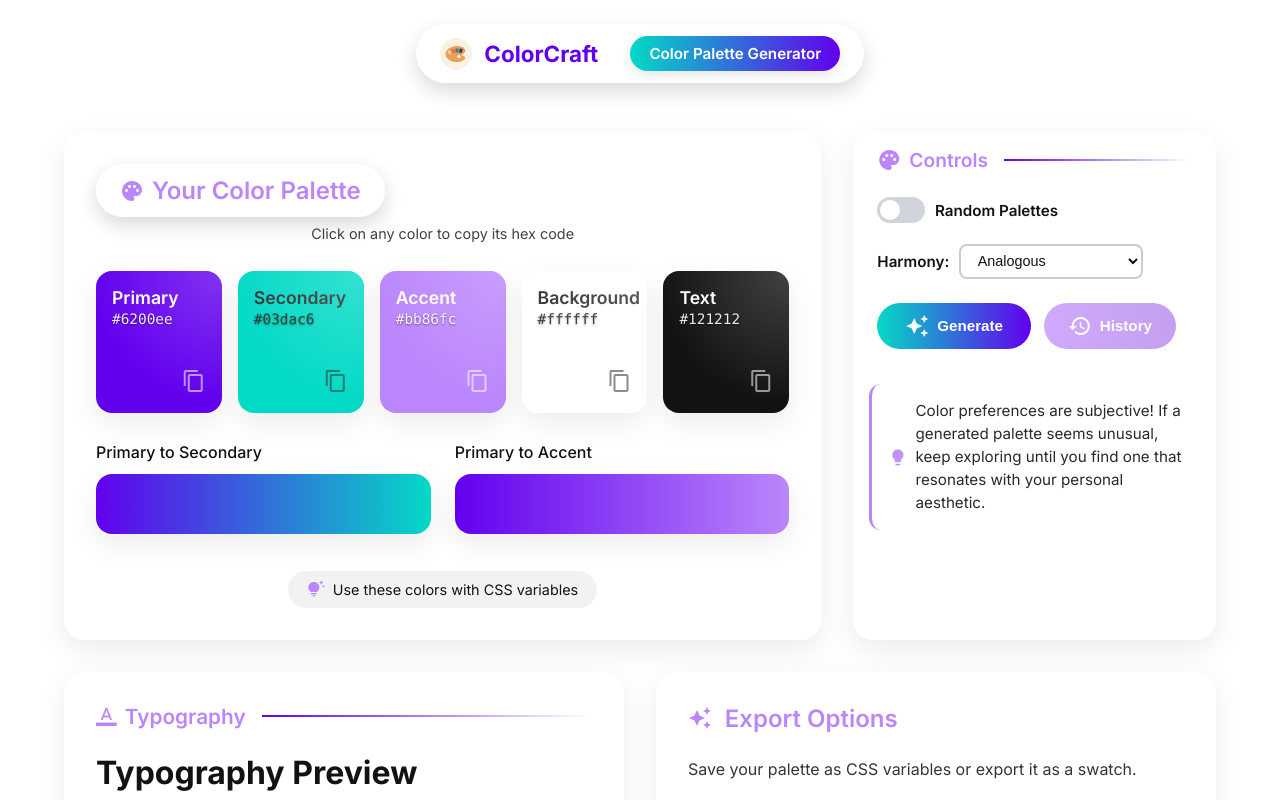
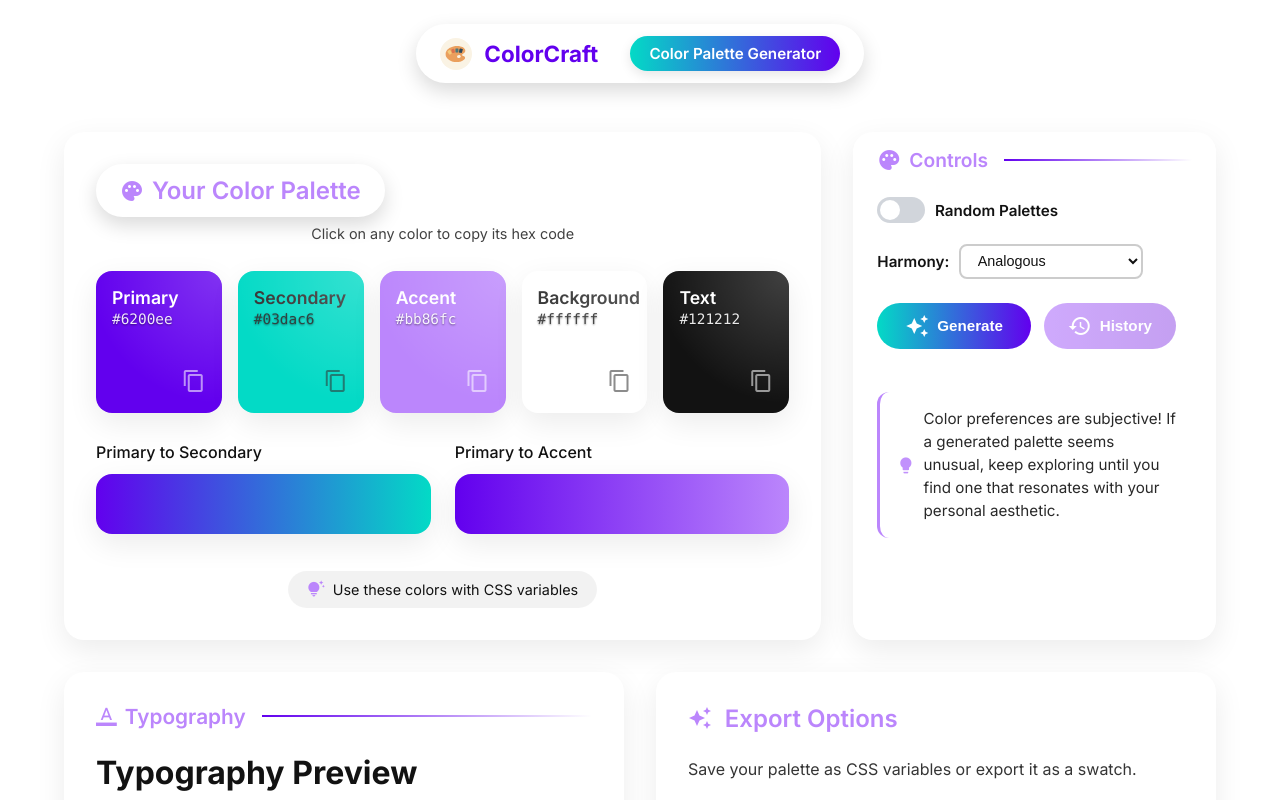
Before and after one commit to AvisharSharan/ColorCraft, a React (Vite) app: page / in a window 1280 px wide. Shown: the top 800 px of the page. Built offline with nearby package versions, Linux system fonts and the light colour scheme.

Commit message:
fixed margin of note

```diff
--- a/src/styles/Toolbar.css
+++ b/src/styles/Toolbar.css
@@ -221,7 +221,7 @@
 
 
 .palette-note {
-  margin: 1rem;
+  margin: 24px;
   padding: 1rem;
   background-color: rgba(255, 255, 255, 0.1);
   border-radius: 12px;
```
